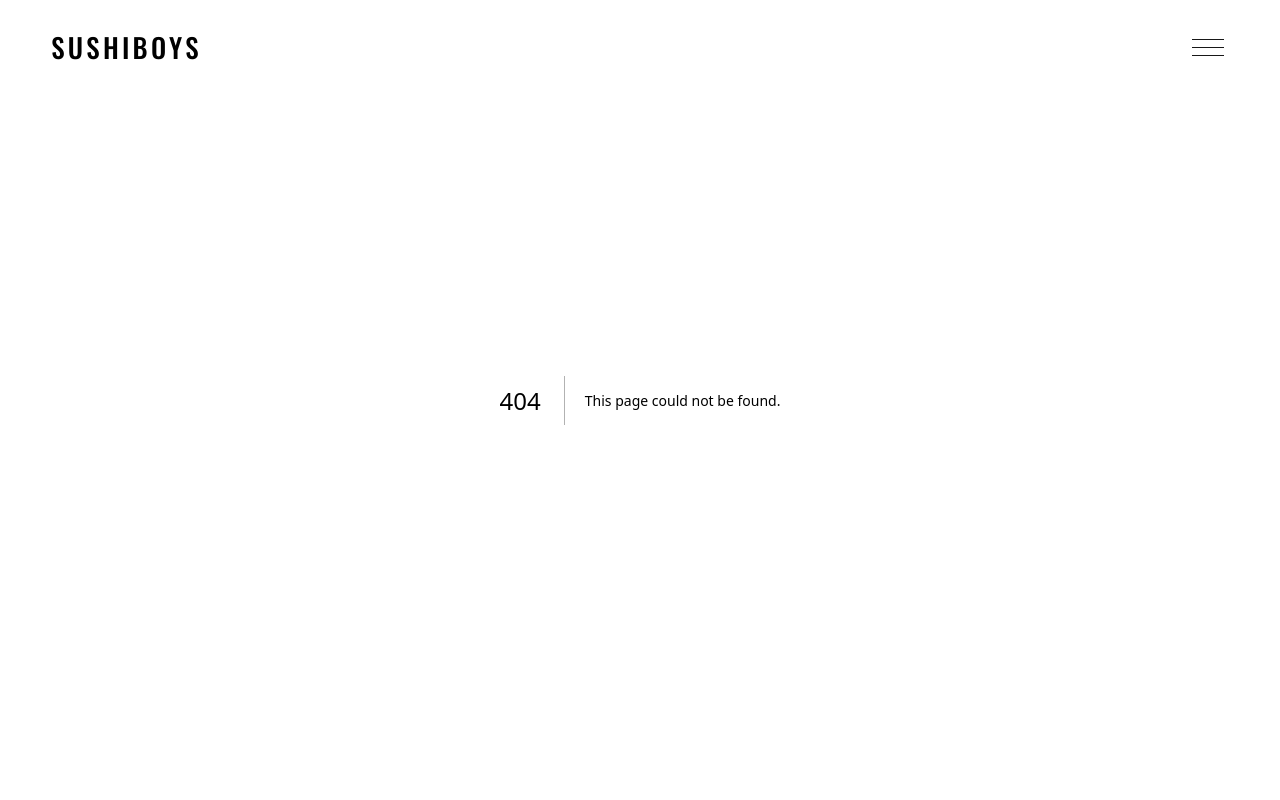
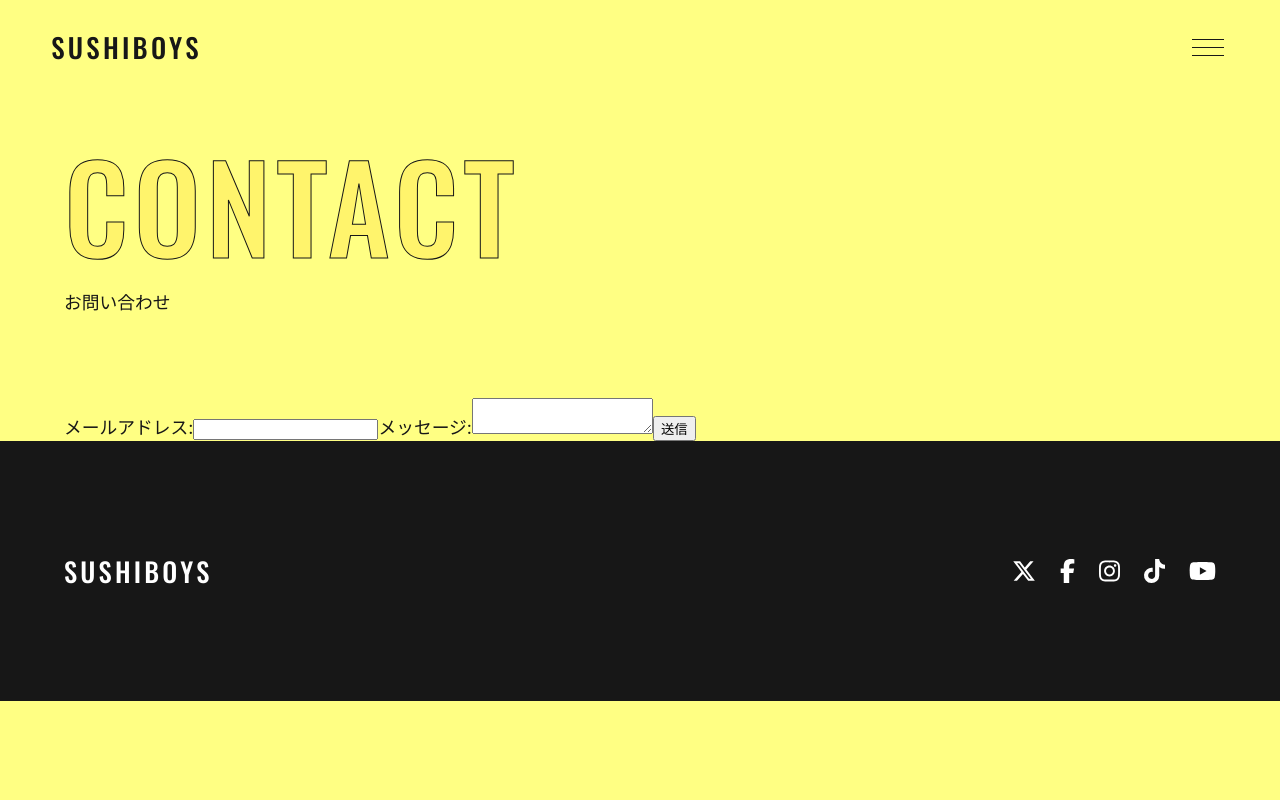
Before and after one commit to yumeko-16/sushiboys-web-next, a Next.js app: page /contact in a window 1280 px wide. Before the commit this address had no page. Shown: the top 800 px of the page. Built offline with nearby package versions, Linux system fonts and the light colour scheme.

Commit message:
add: Add a contact page.

```diff
--- a/package.json
+++ b/package.json
@@ -9,6 +9,7 @@
     "lint": "next lint"
   },
   "dependencies": {
+    "@sendgrid/mail": "^8.1.6",
     "@types/node": "22.14.1",
     "@types/react": "19.1.2",
     "@types/react-dom": "19.1.2",
--- a/src/components/nav/nav.tsx
+++ b/src/components/nav/nav.tsx
@@ -8,6 +8,7 @@
   { href: '/news', label: 'News' },
   { href: '/discography', label: 'Discography' },
   { href: '/picture', label: 'Picture' },
+  { href: '/contact', label: 'Contact' },
 ];
 
 export default function Nav() {
--- /dev/null
+++ b/src/pages/api/send.ts
@@ -0,0 +1,41 @@
+import type { NextApiRequest, NextApiResponse } from 'next';
+import sgMail from '@sendgrid/mail';
+
+export default async function handler(
+  req: NextApiRequest,
+  res: NextApiResponse,
+) {
+  if (req.method !== 'POST') {
+    return res.status(405).json({ message: 'Method not allowed' });
+  }
+
+  sgMail.setApiKey(process.env.SENDGRID_API_KEY as string);
+
+  const { email, message } = req.body;
+
+  const msg = {
+    to: email,
+    from: 'sushiboys.dev@gmail.com',
+    subject: 'お問合せありがとうございました。',
+    text: `お問合せを受け付けました。回答をお待ちください。\n\n${message}`,
+    html: `<p>お問合せを受け付けました。回答をお待ちください。</p><p>${message}</p>`,
+  };
+
+  try {
+    await sgMail.send(msg);
+    return res.status(200).json({ message: 'メール送信完了' });
+  } catch (err: unknown) {
+    console.error(err);
+
+    if (err instanceof Error) {
+      console.error('SendGrid Error:', err.message);
+    }
+
+    if (typeof err === 'object' && err && 'response' in err) {
+      const e = err as { response?: { body?: any } };
+      console.error(e.response?.body);
+    }
+
+    return res.status(500).json({ message: 'メール送信に失敗しました。' });
+  }
+}
--- /dev/null
+++ b/src/pages/contact/index.tsx
@@ -0,0 +1,48 @@
+import { FormEvent } from 'react';
+import Container from '@/components/container/container';
+import Meta from '@/components/meta/meta';
+import Hero from '@/components/hero/hero';
+
+export default function Contact() {
+  const registerUser = async (e: FormEvent<HTMLFormElement>) => {
+    e.preventDefault();
+
+    const target = e.target as HTMLFormElement;
+    const res = await fetch('/api/send', {
+      body: JSON.stringify({
+        email: (target.elements.namedItem('email') as HTMLInputElement).value,
+        message: (target.elements.namedItem('message') as HTMLTextAreaElement)
+          .value,
+      }),
+      headers: {
+        'Content-Type': 'application/json',
+      },
+      method: 'POST',
+    });
+
+    const result = await res.json();
+    console.log(result);
+  };
+
+  return (
+    <Container>
+      <Meta pageTitle="Contact" pageDesc="お問い合わせ" />
+
+      <Hero heading="Contact" subHeading="お問い合わせ" />
+
+      <form onSubmit={registerUser}>
+        <label>
+          メールアドレス:
+          <input type="email" name="email" required />
+        </label>
+
+        <label>
+          メッセージ:
+          <textarea name="message" required />
+        </label>
+
+        <button type="submit">送信</button>
+      </form>
+    </Container>
+  );
+}
```
Also changed, not shown: 1 other file (tests, documents, lock files or other folders).
